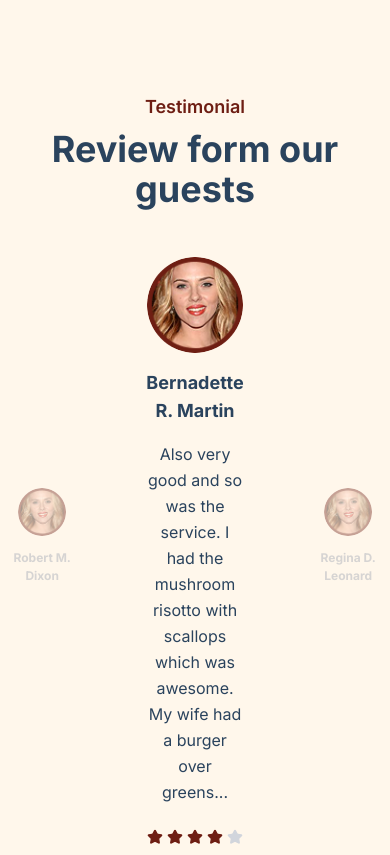
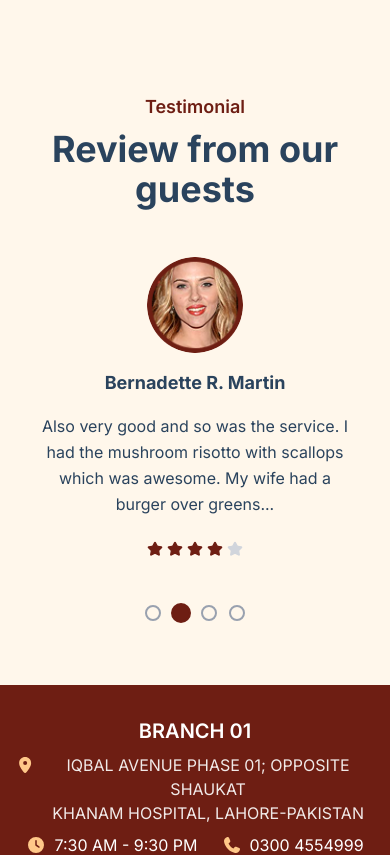
Before and after one commit to AfiaaAziz/Steak_Studio, a Next.js app: page / in a window 390 px wide. Shown: the part 7960-8815 px from the top of the page. Built offline with nearby package versions, Linux system fonts and the light colour scheme.

Commit message:
review section fixed

```diff
--- a/app/components/Testimonials.tsx
+++ b/app/components/Testimonials.tsx
@@ -3,101 +3,65 @@ import React, { useState } from "react";
 import { Star } from "lucide-react";
 
 const testimonials = [
-  {
-    id: 1,
-    text: "A very good and so was the service. I had the mushroom risotto with scallops which was awesome. I had a burger over greens...",
-    author: "Robert M. Dixon",
-    imageSrc: "/images/guests_1.png",
-    rating: 3,
-  },
-  {
-    id: 2,
-    text: "Also very good and so was the service. I had the mushroom risotto with scallops which was awesome. My wife had a burger over greens...",
-    author: "Bernadette R. Martin",
-    imageSrc: "/images/guests_1.png",
-    rating: 4,
-  },
-  {
-    id: 3,
-    text: "Also very good and so was the service. I had the mushroom risotto with scallops which was awesome. My wife had a burger over greens...",
-    author: "Regina D. Leonard",
-    imageSrc: "/images/guests_1.png",
-    rating: 5,
-  },
-    {
-    id: 4,
-    text: "Also very good and so was the service. I had the mushroom risotto with scallops which was awesome. My wife had a burger over greens...",
-    author: "Walter S. Mclean",
-    imageSrc: "/images/guests_1.png",
-    rating: 2,
-  },
+  { id: 1, text: "A very good and so was the service. I had the mushroom risotto with scallops which was awesome. I had a burger over greens...", author: "Robert M. Dixon", imageSrc: "/images/guests_1.png", rating: 3 },
+  { id: 2, text: "Also very good and so was the service. I had the mushroom risotto with scallops which was awesome. My wife had a burger over greens...", author: "Bernadette R. Martin", imageSrc: "/images/guests_1.png", rating: 4 },
+  { id: 3, text: "Also very good and so was the service. I had the mushroom risotto with scallops which was awesome. My wife had a burger over greens...", author: "Regina D. Leonard", imageSrc: "/images/guests_1.png", rating: 5 },
+  { id: 4, text: "Also very good and so was the service. I had the mushroom risotto with scallops which was awesome. My wife had a burger over greens...", author: "Walter S. Mclean", imageSrc: "/images/guests_1.png", rating: 2 },
 ];
 
 const TestimonialSection = () => {
   const [currentIndex, setCurrentIndex] = useState(1);
 
-  const handleDotClick = (index: number) => {
-    setCurrentIndex(index);
-  };
+  const handleDotClick = (index: number) => setCurrentIndex(index);
 
   const getVisibleTestimonials = () => {
-    const visible = [];
-    for (let i = -1; i <= 1; i++) {
-      const index =
-        (currentIndex + i + testimonials.length) % testimonials.length;
+    const visible: Array<(typeof testimonials)[number] & { position: -1 | 0 | 1 }> = [];
+    for (let i = -1 as -1 | 0 | 1; i <= 1; i = (i + 1) as -1 | 0 | 1) {
+      const index = (currentIndex + i + testimonials.length) % testimonials.length;
       visible.push({ ...testimonials[index], position: i });
     }
     return visible;
   };
 
-  const renderStars = (rating: number) => {
-    return Array.from({ length: 5 }, (_, index: number) => (
+  const renderStars = (rating: number) =>
+    Array.from({ length: 5 }, (_, index) => (
       <Star
         key={index}
         className={`w-4 h-4 ${
-          index < rating
-            ? "text-brand-500 fill-brand-500"
-            : "text-gray-300 fill-gray-300"
+          index < rating ? "text-brand-500 fill-brand-500" : "text-gray-300 fill-gray-300"
         }`}
       />
     ));
-  };
 
   return (
     <section className="bg-background-500 py-16 w-full">
       <div className="container mx-auto px-4">
         <div className="text-center mb-12">
-          <h3 className="text-brand-500 font-semibold text-lg mb-2">
-            Testimonial
-          </h3>
-          <h2 className="text-4xl font-bold text-Gray-200">
-            Review form our guests
-          </h2>
+          <h3 className="text-brand-500 font-semibold text-lg mb-2">Testimonial</h3>
+          <h2 className="text-4xl font-bold text-Gray-200">Review from our guests</h2>
         </div>
 
         <div className="relative max-w-6xl mx-auto">
           <div className="flex items-center justify-center gap-8">
-            {getVisibleTestimonials().map((testimonial, index) => {
-              const isCenter = testimonial.position === 0;
-              const isLeft = testimonial.position === -1;
-              const isRight = testimonial.position === 1;
+            {getVisibleTestimonials().map((t) => {
+              const isCenter = t.position === 0;
+              const isSide = !isCenter;
 
               return (
                 <div
-                  key={`${testimonial.id}-${currentIndex}`}
-                  className={`transition-all duration-500 flex flex-col items-center text-center px-4 ${
+                  key={`${t.id}-${currentIndex}`}
+                  className={[
+                    "transition-all duration-500 flex flex-col items-center text-center px-4",
+                    isSide ? "hidden sm:flex" : "flex",
                     isCenter
-                      ? "scale-100 opacity-100 z-10"
-                      : "scale-75 opacity-40 z-0"
-                  }`}
-                  style={{
-                    width: isCenter ? "400px" : "320px",
-                  }}
+                      ? "w-full max-w-[28rem] sm:w-[400px] sm:scale-100 sm:opacity-100 sm:z-10"
+                      : "sm:w-[320px] sm:scale-75 sm:opacity-40 sm:z-0",
+                  ].join(" ")}
                 >
                   <div className="relative mb-4">
                     <img
-                      src={testimonial.imageSrc}
-                      alt={testimonial.author}
+                      src={t.imageSrc}
+                      alt={t.author}
                       className={`rounded-full object-cover transition-all duration-500 ${
                         isCenter ? "w-24 h-24" : "w-16 h-16"
                       }`}
@@ -107,12 +71,10 @@ const TestimonialSection = () => {
                   <div className="mb-4">
                     <h3
                       className={`font-bold transition-all duration-500 ${
-                        isCenter
-                          ? "text-lg text-Gray-200"
-                          : "text-md text-gray-400"
+                        isCenter ? "text-lg text-Gray-200" : "text-md text-gray-400"
                       }`}
                     >
-                      {testimonial.author}
+                      {t.author}
                     </h3>
                   </div>
 
@@ -121,15 +83,11 @@ const TestimonialSection = () => {
                       isCenter ? "opacity-100" : "opacity-0 h-0"
                     }`}
                   >
-                    {testimonial.text}
+                    {t.text}
                   </p>
 
-                  <div
-                    className={`flex justify-center space-x-1 ${
-                      !isCenter && "hidden"
-                    }`}
-                  >
-                    {renderStars(testimonial.rating)}
+                  <div className={`${!isCenter && "hidden"} flex justify-center space-x-1`}>
+                    {renderStars(t.rating)}
                   </div>
                 </div>
               );
@@ -141,6 +99,7 @@ const TestimonialSection = () => {
               <button
                 key={index}
                 onClick={() => handleDotClick(index)}
+                aria-label={`Go to testimonial ${index + 1}`}
                 className={`w-4 h-4 rounded-full transition-all duration-300 border-2 ${
                   index === currentIndex
                     ? "bg-brand-500 border-brand-500 scale-125"
@@ -151,7 +110,6 @@ const TestimonialSection = () => {
           </div>
         </div>
       </div>
-
     </section>
   );
 };
```
